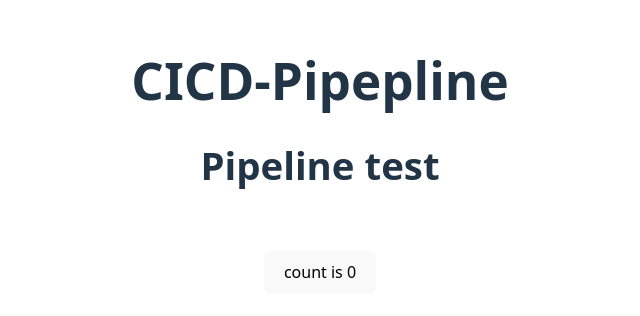
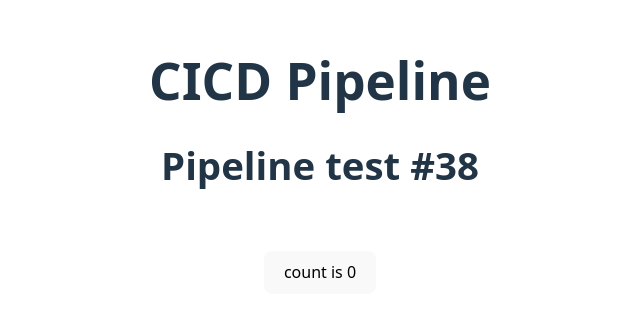
Before and after one commit to metalhead5209/cicd_lab, a React (Vite) app in the folder frontend/: page / in a window 1280 px wide. Shown: the part 228-544 px from the top of the page, without its empty margins (320-960 px from the left). Built offline with nearby package versions, Linux system fonts and the light colour scheme.

Commit message:
fixed test > pipeline test

```diff
--- a/frontend/src/App.jsx
+++ b/frontend/src/App.jsx
@@ -14,8 +14,8 @@ useEffect(() => {
 
   return (
     <>
-      <h1>CICD-Pipepline</h1>
-      <h2>Pipeline test</h2>
+      <h1>CICD Pipeline</h1>
+      <h2>Pipeline test #38</h2>
       <div className="card">
         <button onClick={() => setCount((count) => count + 1)}>
           count is {count}
```
Also changed, not shown: 1 other file (tests, documents, lock files or other folders).
